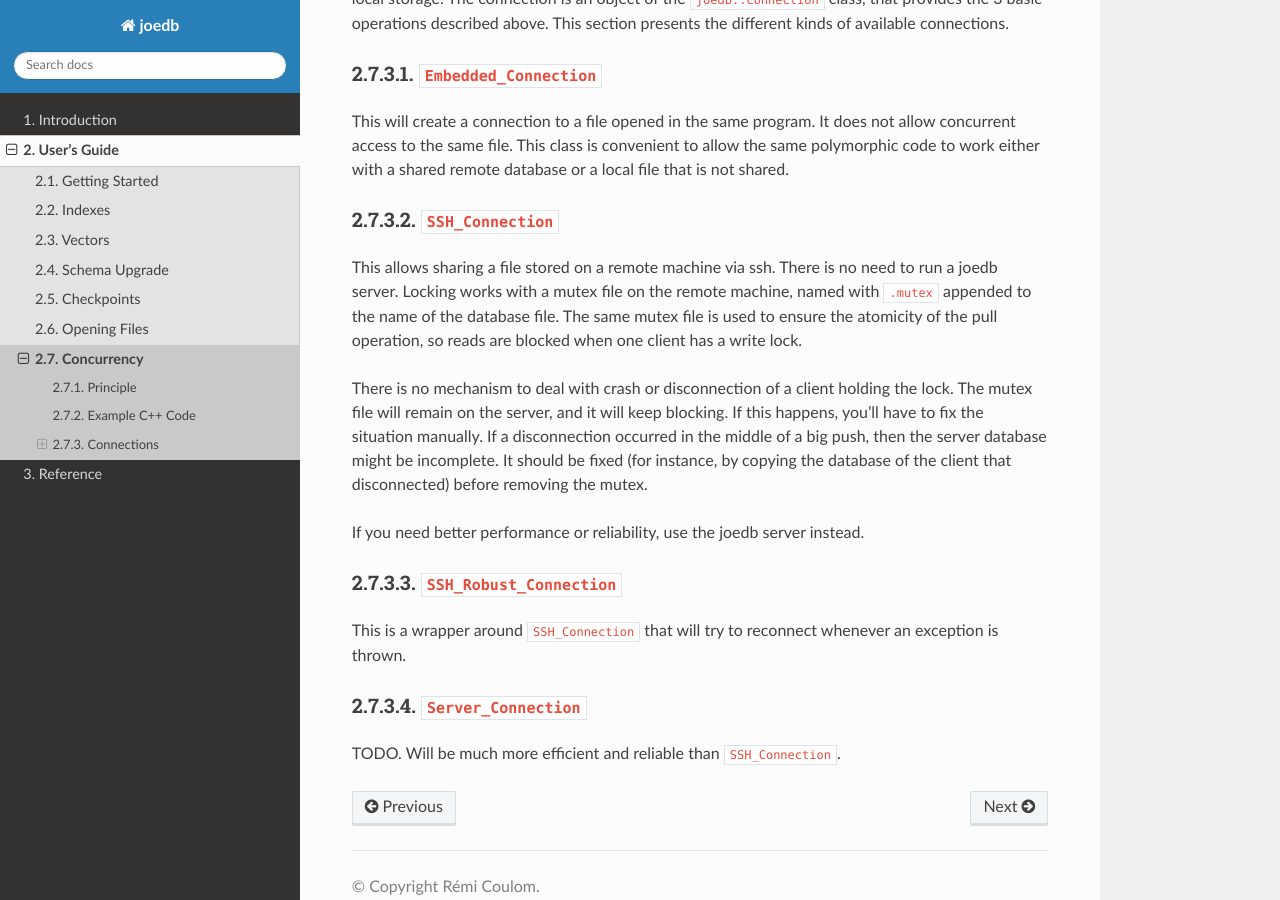
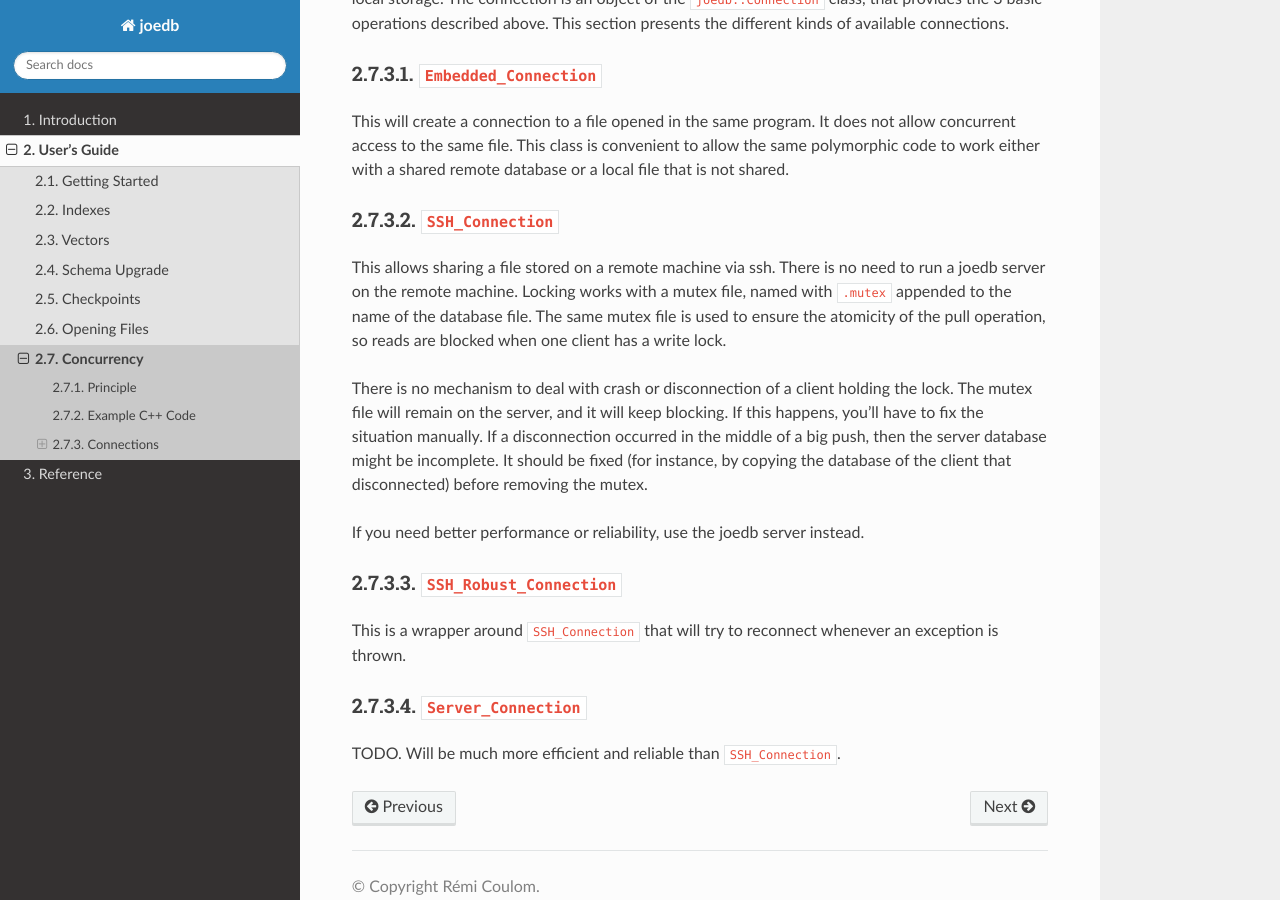
Before and after one commit to Remi-Coulom/joedb, a Sphinx documentation site: the page built from doc/source/concurrency.rst, in a window 1280 px wide and 900 px high, scrolled down 998 px. Built offline with Sphinx 7.4.7 and the Read the Docs theme 2.0.0, drawn with Linux system fonts in a browser that asks for light colours; formulas are drawn with MathJax 3.

Commit message:
Minor doc fix

```diff
--- a/doc/source/concurrency.rst
+++ b/doc/source/concurrency.rst
@@ -49,7 +49,7 @@ file that is not shared.
 ^^^^^^^^^^^^^^^^^^
 
 This allows sharing a file stored on a remote machine via ssh. There is no need
-to run a joedb server. Locking works with a mutex file on the remote machine,
+to run a joedb server on the remote machine. Locking works with a mutex file,
 named with ``.mutex`` appended to the name of the database file. The same mutex
 file is used to ensure the atomicity of the pull operation, so reads are
 blocked when one client has a write lock.
```
